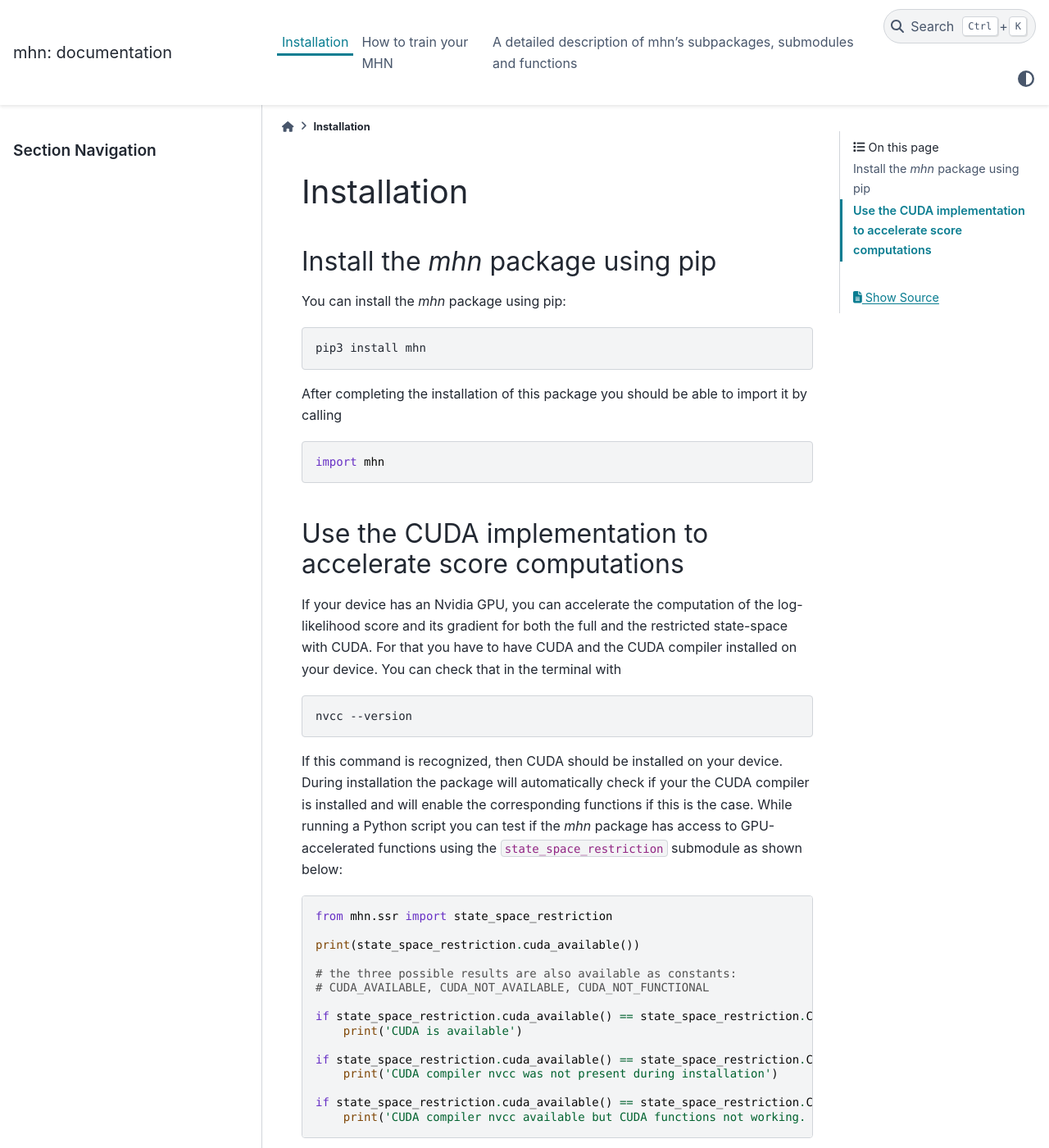
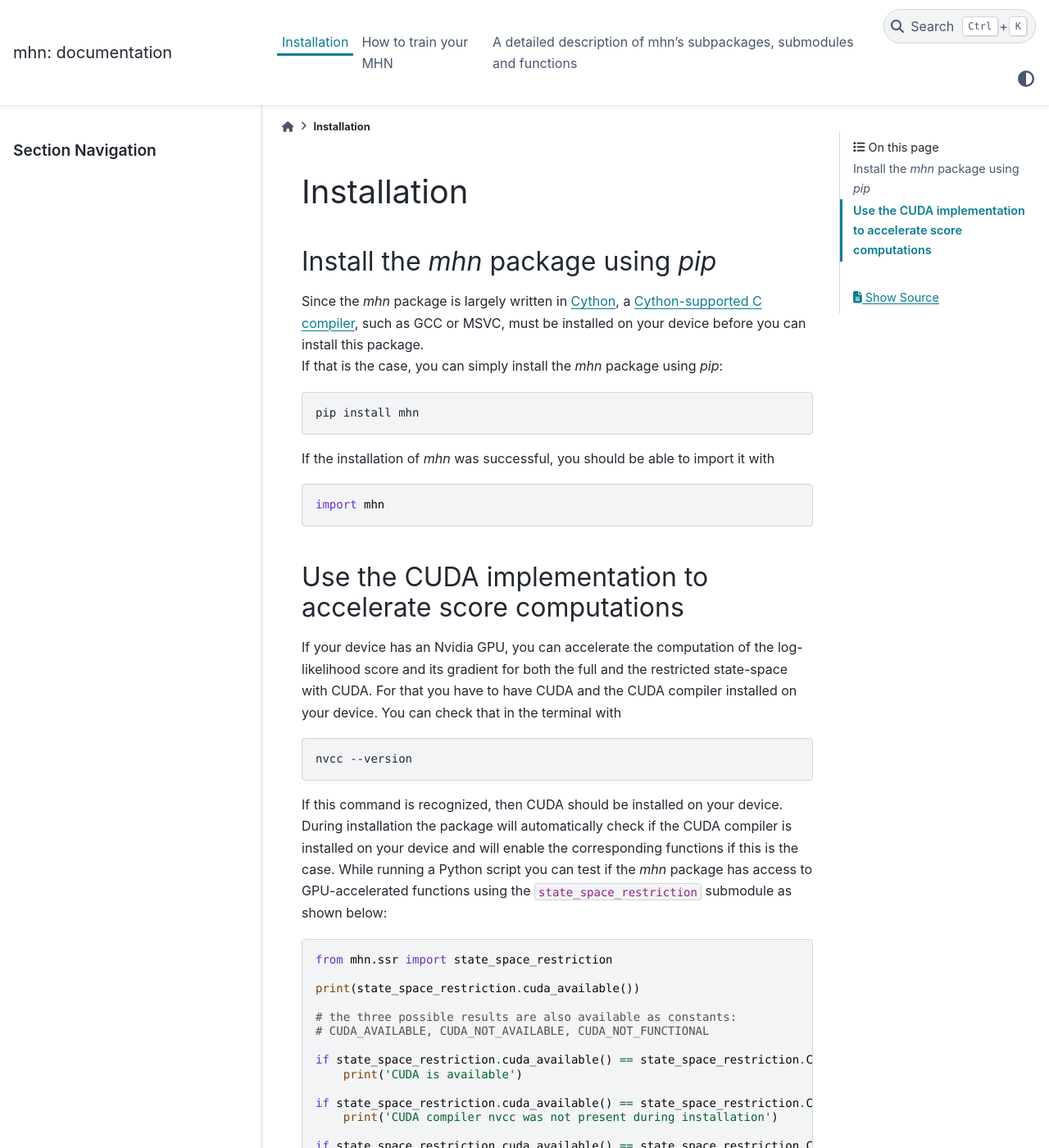
Before and after one commit to spang-lab/LearnMHN, a Sphinx documentation site: the page built from doc/installation.rst, in a window 1280 px wide and 1400 px high. Shown: the whole window at 82% size. Built offline with Sphinx 7.4.7 and the PyData theme 0.15.4, drawn with Linux system fonts in a browser that asks for light colours.

Commit message:
some small documentation changes

```diff
--- a/doc/installation.rst
+++ b/doc/installation.rst
@@ -1,17 +1,22 @@
+.. |br| raw:: html
+
+    <br />
 
 Installation
 ============
 
-Install the *mhn* package using pip
------------------------------------
+Install the *mhn* package using *pip*
+-------------------------------------
 
-You can install the *mhn* package using pip:
+Since the *mhn* package is largely written in `Cython <https://cython.org/>`_, a `Cython-supported C compiler <https://cython.readthedocs.io/en/latest/src/quickstart/install.html>`_,
+such as GCC or MSVC, must be installed on your device before you can install this package. |br|
+If that is the case, you can simply install the *mhn* package using *pip*:
 
 .. code-block:: console
 
-    pip3 install mhn
+    pip install mhn
 
-After completing the installation of this package you should be able to import it by calling
+If the installation of *mhn* was successful, you should be able to import it with
 
 .. code-block:: python
 
@@ -27,8 +32,8 @@ If your device has an Nvidia GPU, you can accelerate the computation of the log-
     nvcc --version
 
 If this command is recognized, then CUDA should be installed on your device.
-During installation the package will automatically check if your the CUDA compiler
-is installed and will enable the corresponding functions if this is the case.
+During installation the package will automatically check if the CUDA compiler
+is installed on your device and will enable the corresponding functions if this is the case.
 While running a Python script you can test if the *mhn* package has access to GPU-accelerated
 functions using the :code:`state_space_restriction` submodule as shown below:
 
```
Also changed, not shown: doc/user_guide.rst (+11 -6 lines), 1 other file.
